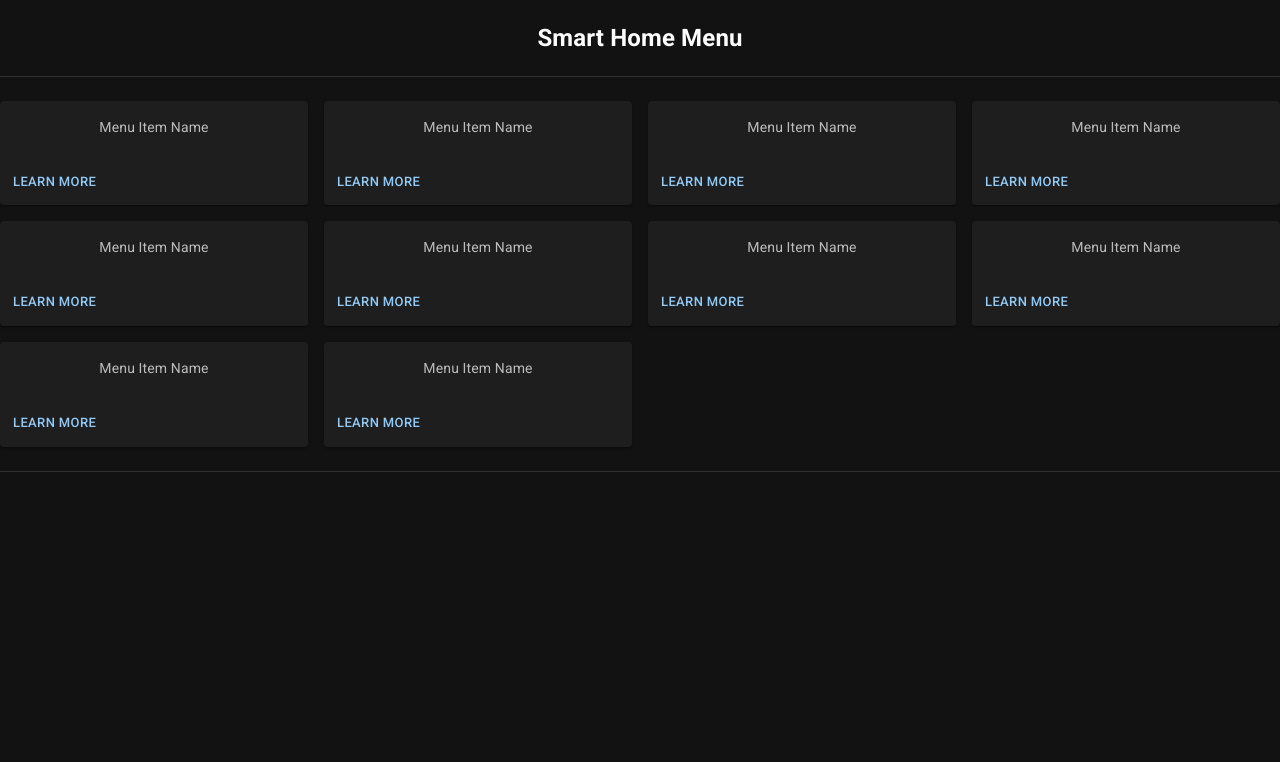
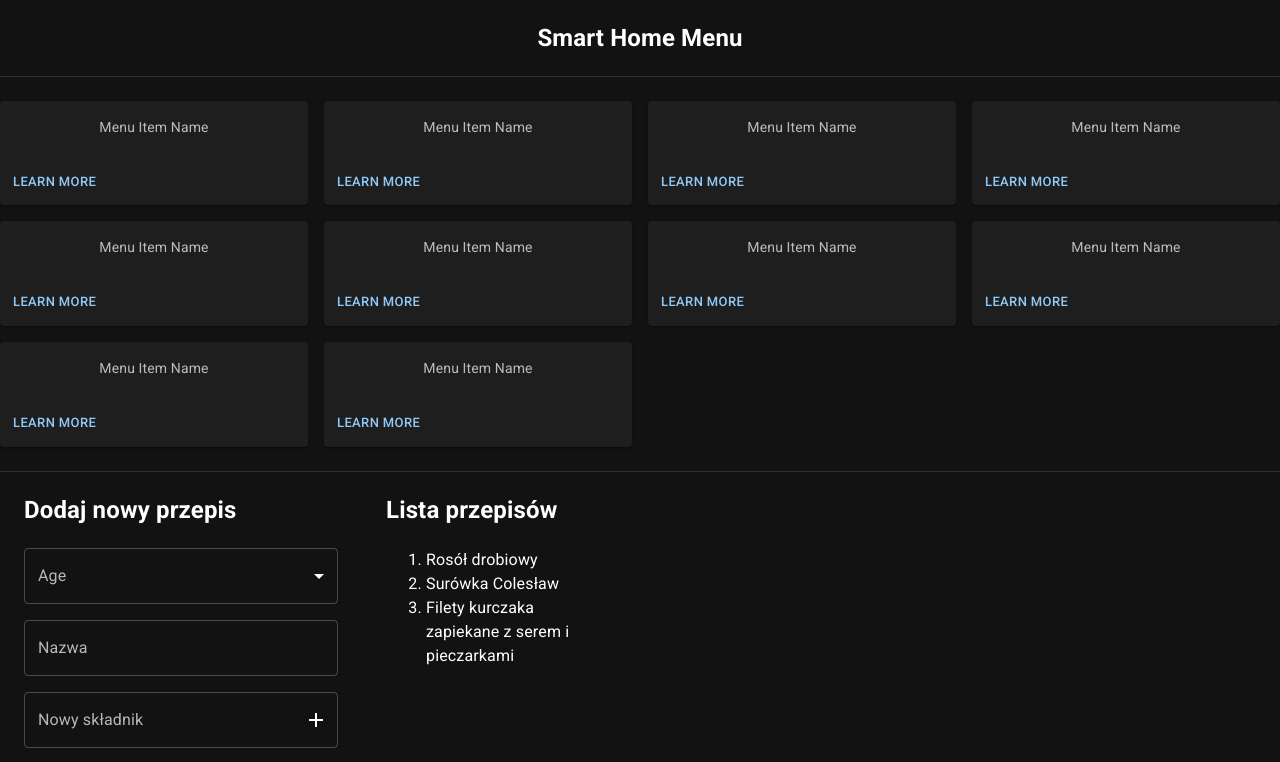
Before and after one commit to Brlo1992/SmartHome.WebApp, a React (Create React App) app in the folder app/: page / in a window 1280 px wide. Shown: the top 762 px of the page. Built offline with nearby package versions, Linux system fonts and the light colour scheme.

Commit message:
Add cookbook to APP

```diff
--- a/app/src/app/App.jsx
+++ b/app/src/app/App.jsx
@@ -1,6 +1,7 @@
 import { ThemeProvider, createTheme } from '@mui/material/styles';
 import CssBaseline from '@mui/material/CssBaseline';
 import Menu from '../menu/menu';
+import Cookbook from '../cookbook/cookbook';
 
 const darkTheme = createTheme({
   palette: {
@@ -13,6 +14,7 @@ function App() {
     <ThemeProvider theme={darkTheme}>
       <CssBaseline />
       <Menu />
+      <Cookbook />
 
     </ThemeProvider>
   );
```
